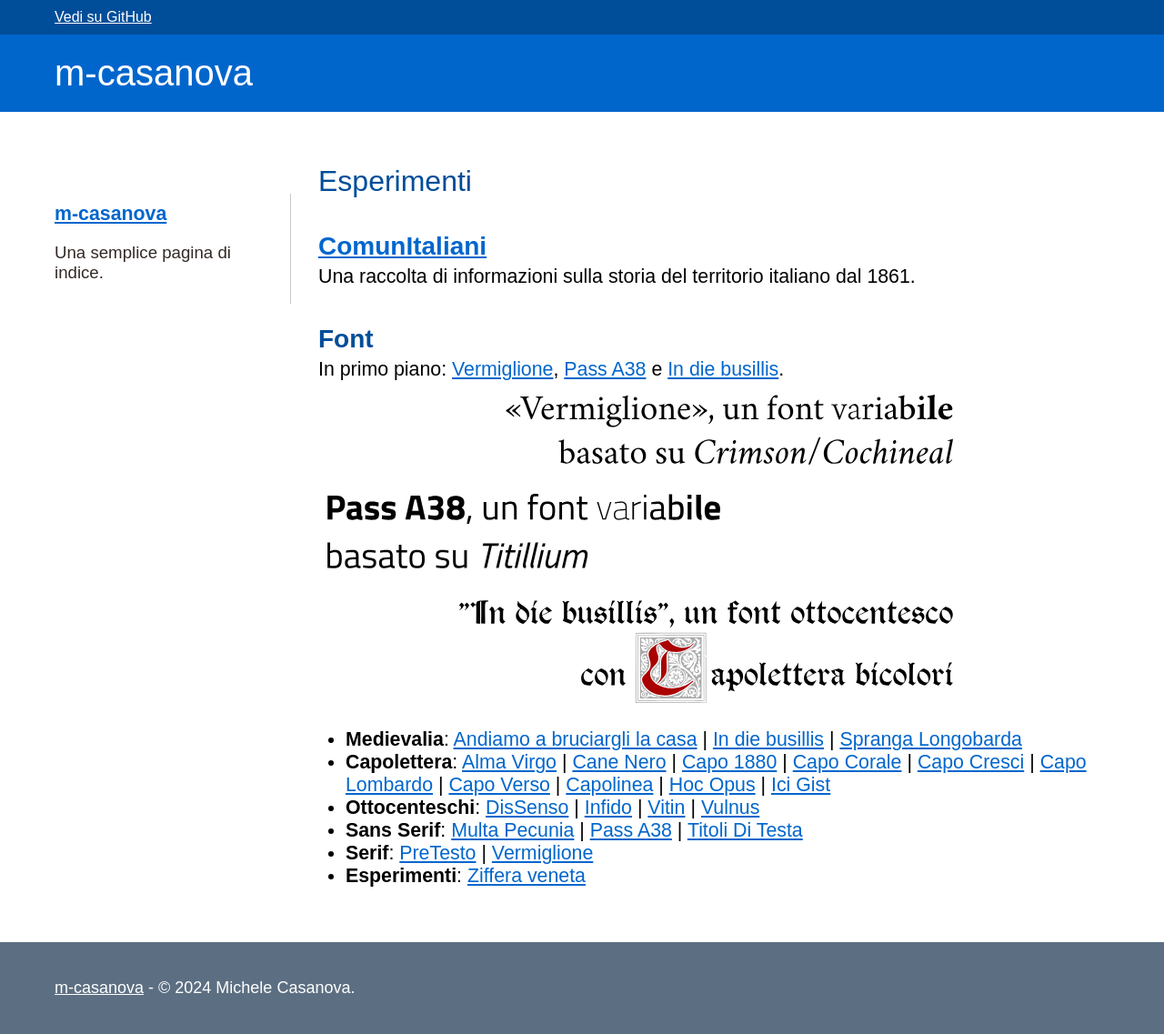
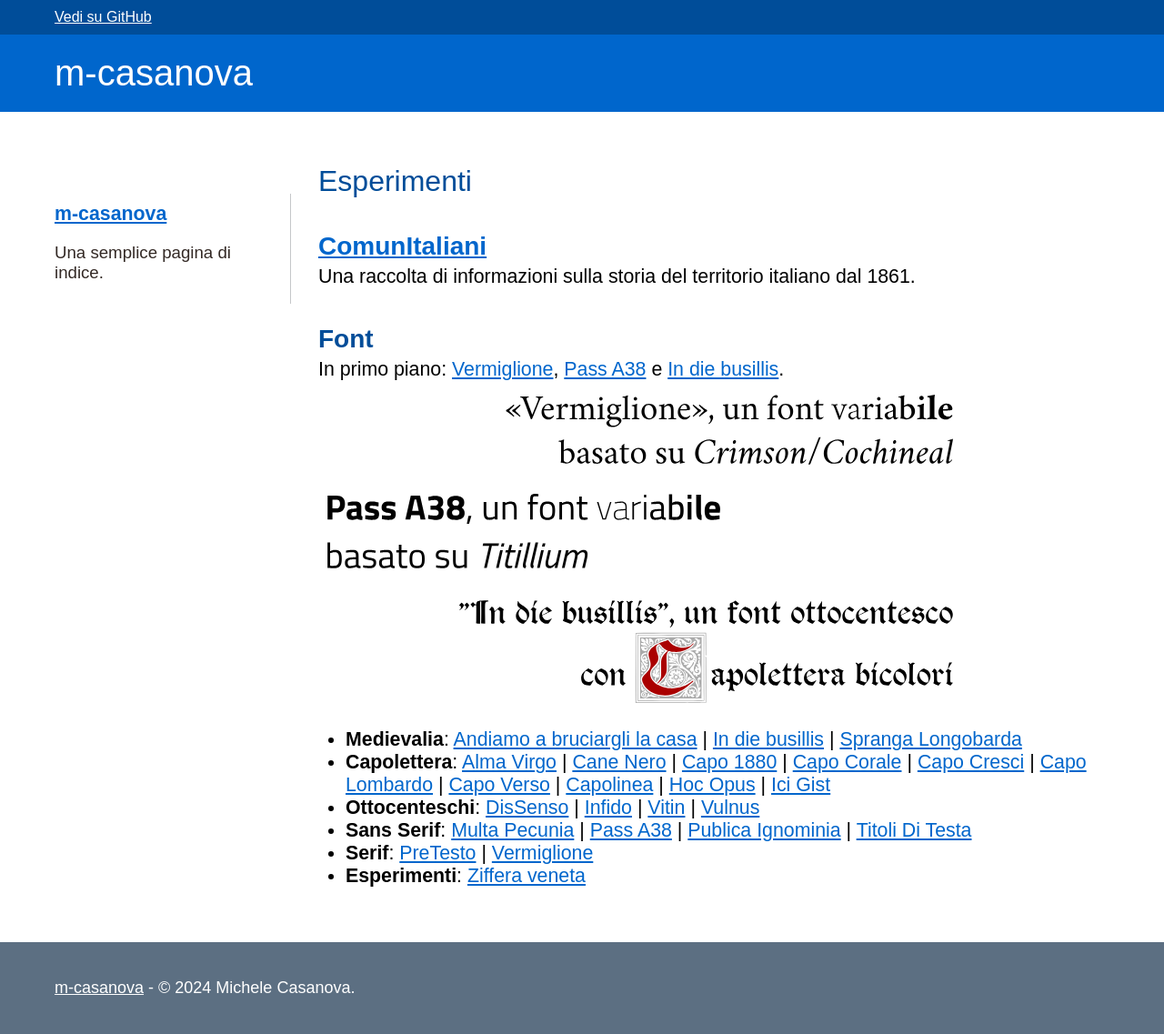
Before and after one commit to m-casanova/m-casanova.github.io, a Jekyll site: the page built from index.md, in a window 1280 px wide. Shown: the whole page at 91% size. Built offline with Jekyll 4.4.1, drawn with Linux system fonts in a browser that asks for light colours; some web fonts are replaced.

Commit message:
+Publica Ignominia

```diff
--- a/index.md
+++ b/index.md
@@ -34,6 +34,7 @@ In primo piano: [Vermiglione](/Vermiglione), [Pass A38](/Pass-A38) e [In die bus
 [Vulnus](/Vulnus)
 * __Sans Serif__: [Multa Pecunia](/MultaPecunia) |
 [Pass A38](/Pass-A38) |
+[Publica Ignominia](/PublicaIgnominia) |
 [Titoli Di Testa](/titoliDiTesta)
 * __Serif__: [PreTesto](/PreTesto) |
 [Vermiglione](/Vermiglione)
```
